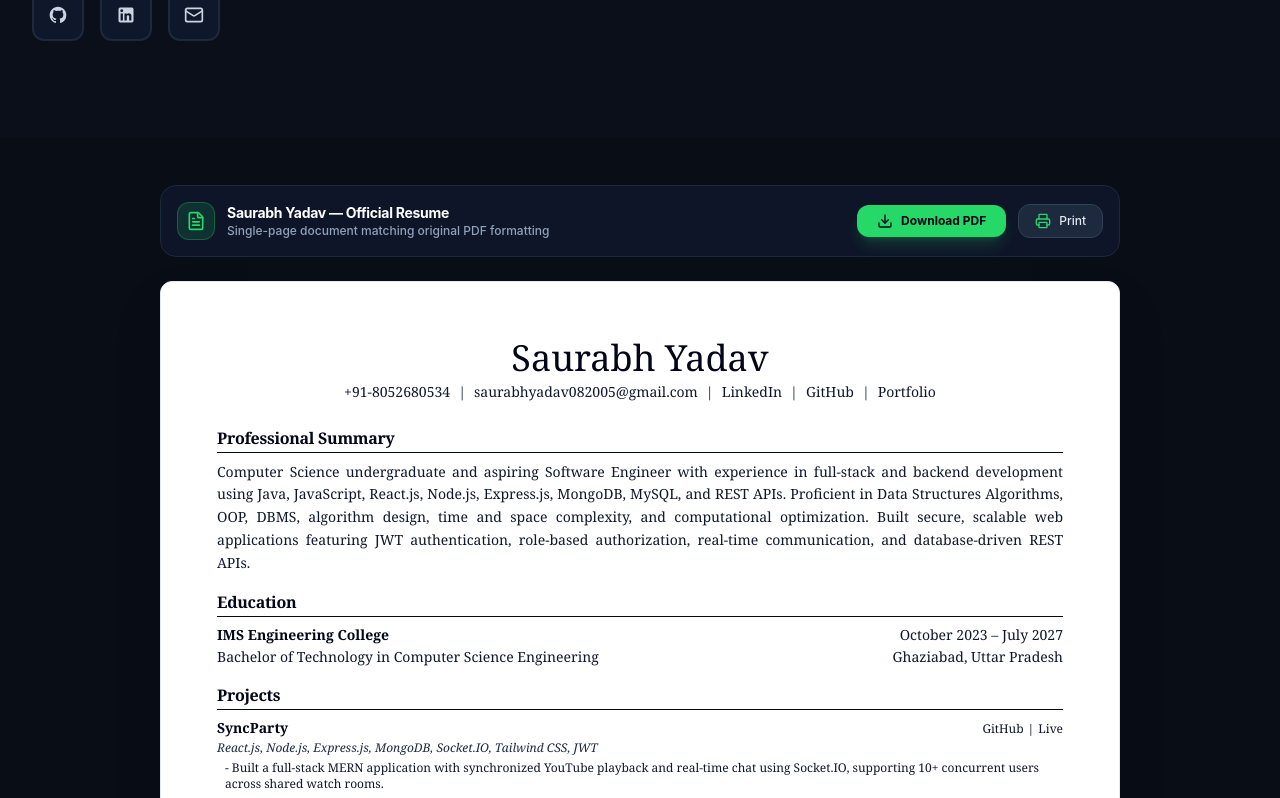
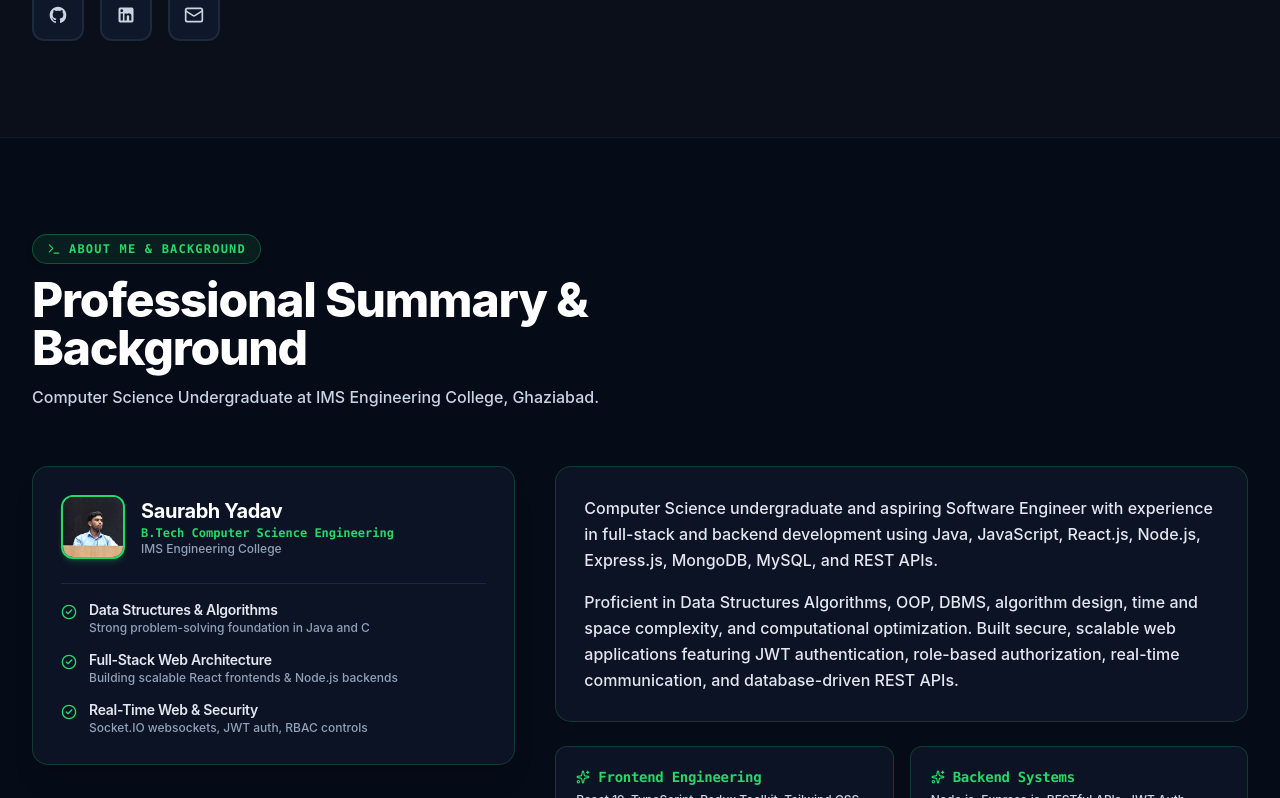
Before and after one commit to saurabh-yadav16/Portfolio, a React (Vite) app: page / in a window 1280 px wide. Shown: the part 842-1640 px from the top of the page. Built offline with nearby package versions, Linux system fonts and the light colour scheme.

Commit message:
Remove paper resume section from portfolio

```diff
--- a/src/App.jsx
+++ b/src/App.jsx
@@ -1,7 +1,6 @@
 import React, { useState } from 'react';
 import Navbar from './components/Navbar';
 import Hero from './components/Hero';
-import ResumeSection from './components/ResumeSection';
 import About from './components/About';
 import Education from './components/Education';
 import Principles from './components/Principles';
@@ -83,10 +82,6 @@ export default function App() {
       {/* Main Content Sections */}
       <main className="relative z-10">
         <Hero onDownloadResume={handleDownloadResume} />
-
-        {/* Exact Original Resume View Section */}
-        <ResumeSection onDownloadResume={handleDownloadResume} />
-
         <About />
         <Education />
         <Principles />
```
